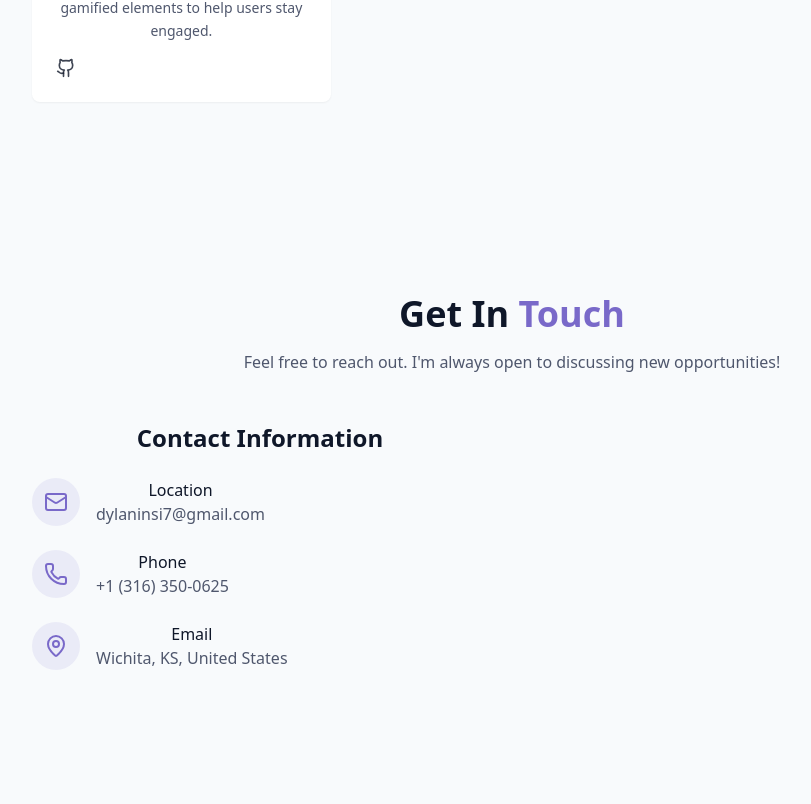
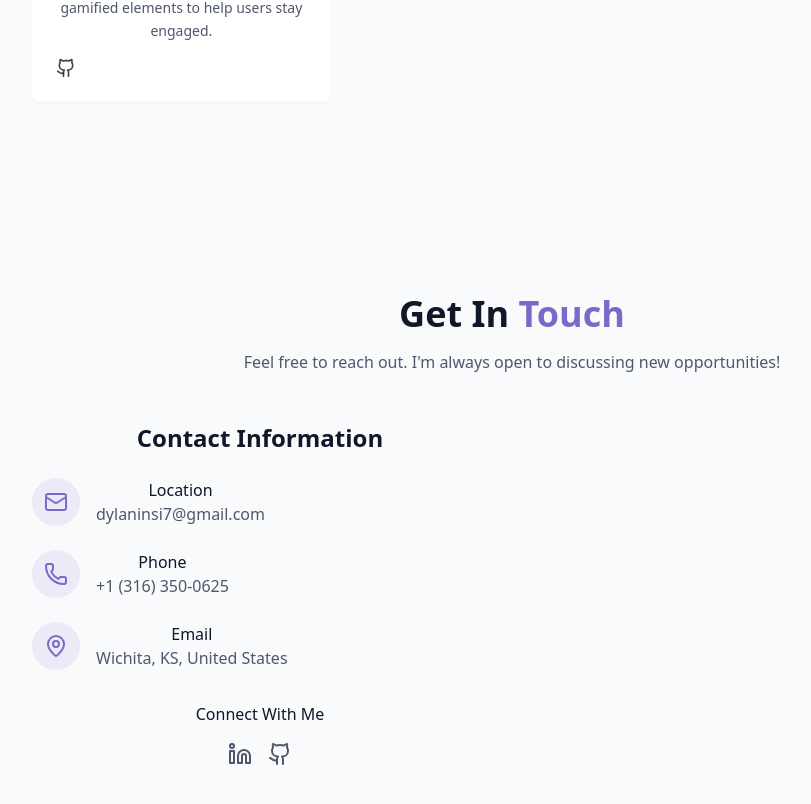
Before and after one commit to dylaninsi7/portfolio, a React (Vite) app: page / in a window 1280 px wide. Shown: the part 2611-3415 px from the top of the page, without its empty margins (128-939 px from the left). Before the commit the page ends 3377 px from the top, so only its background shows below. Built offline with nearby package versions, Linux system fonts and the light colour scheme.

Commit message:
feat: added in connect with me icons

```diff
--- a/src/components/ContactSection.jsx
+++ b/src/components/ContactSection.jsx
@@ -1,4 +1,4 @@
-import { Mail, Phone, MapPin } from "lucide-react";
+import { Mail, Phone, MapPin, Linkedin, Github } from "lucide-react";
 
 export const ContactSection = () => {
   return (
@@ -24,7 +24,10 @@ export const ContactSection = () => {
                 </div>
                 <div>
                   <h4 className="font-medium"> Location</h4>
-                    <a href="mailto:dylaninsi7@gmail.com" className="text-muted-foreground hover:text-primary transition-colors">
+                  <a
+                    href="mailto:dylaninsi7@gmail.com"
+                    className="text-muted-foreground hover:text-primary transition-colors"
+                  >
                     dylaninsi7@gmail.com
                   </a>
                 </div>
@@ -35,7 +38,10 @@ export const ContactSection = () => {
                 </div>
                 <div>
                   <h4 className="font-medium"> Phone</h4>
-                    <a href="tell:+13163500625" className="text-muted-foreground hover:text-primary transition-colors">
+                  <a
+                    href="tell:+13163500625"
+                    className="text-muted-foreground hover:text-primary transition-colors"
+                  >
                     +1 (316) 350-0625
                   </a>
                 </div>
@@ -52,6 +58,26 @@ export const ContactSection = () => {
                 </div>
               </div>
             </div>
+
+            <div>
+              <h4 className="font-medium mb-4"> Connect With Me</h4>
+              <div className="flex space-x-4 justify-center">
+                <a
+                  className="text-muted-foreground hover:text-primary transition-colors"
+                  href="https://www.linkedin.com/in/dylan-insixiengmay"
+                  target="_blank"
+                >
+                  <Linkedin />
+                </a>
+                <a
+                  className="text-muted-foreground hover:text-primary transition-colors"
+                  href="https://github.com/dylaninsi7"
+                  target="_blank"
+                >
+                  <Github />
+                </a>
+              </div>
+            </div>
           </div>
         </div>
       </div>
```
Lines whose indentation alone changed are shown as unchanged.
